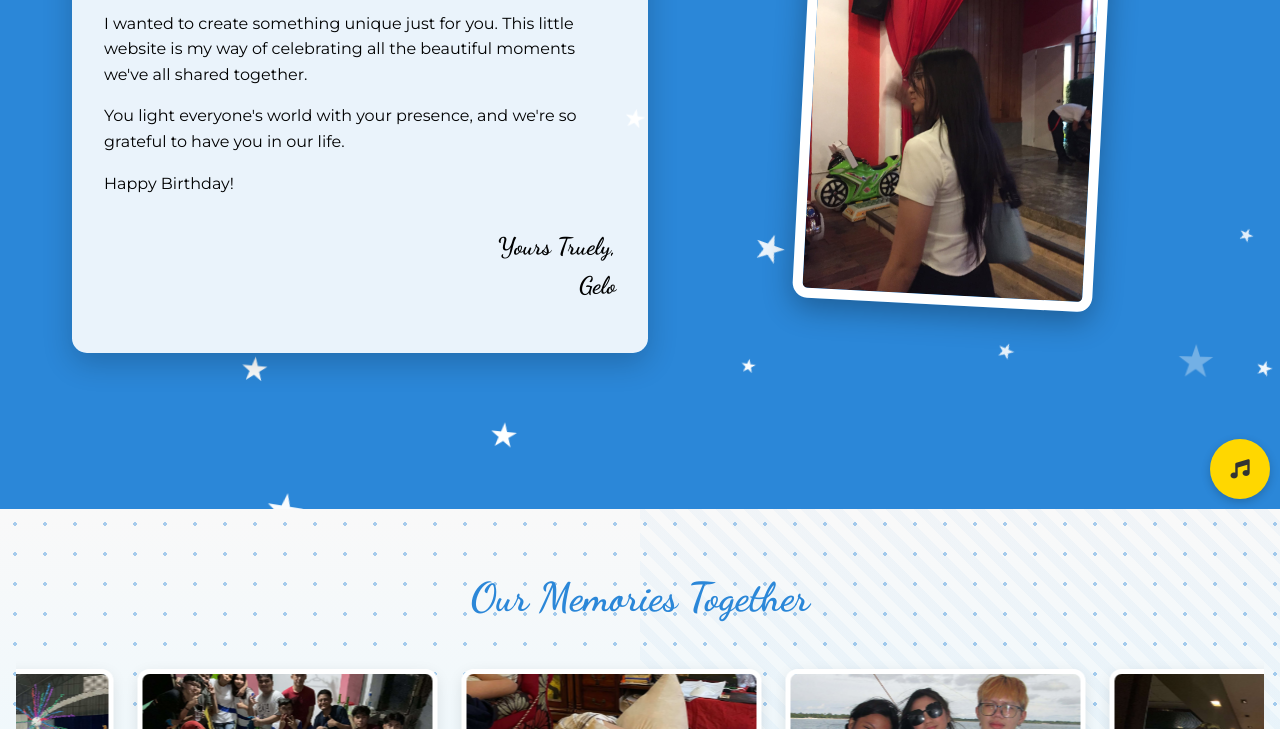
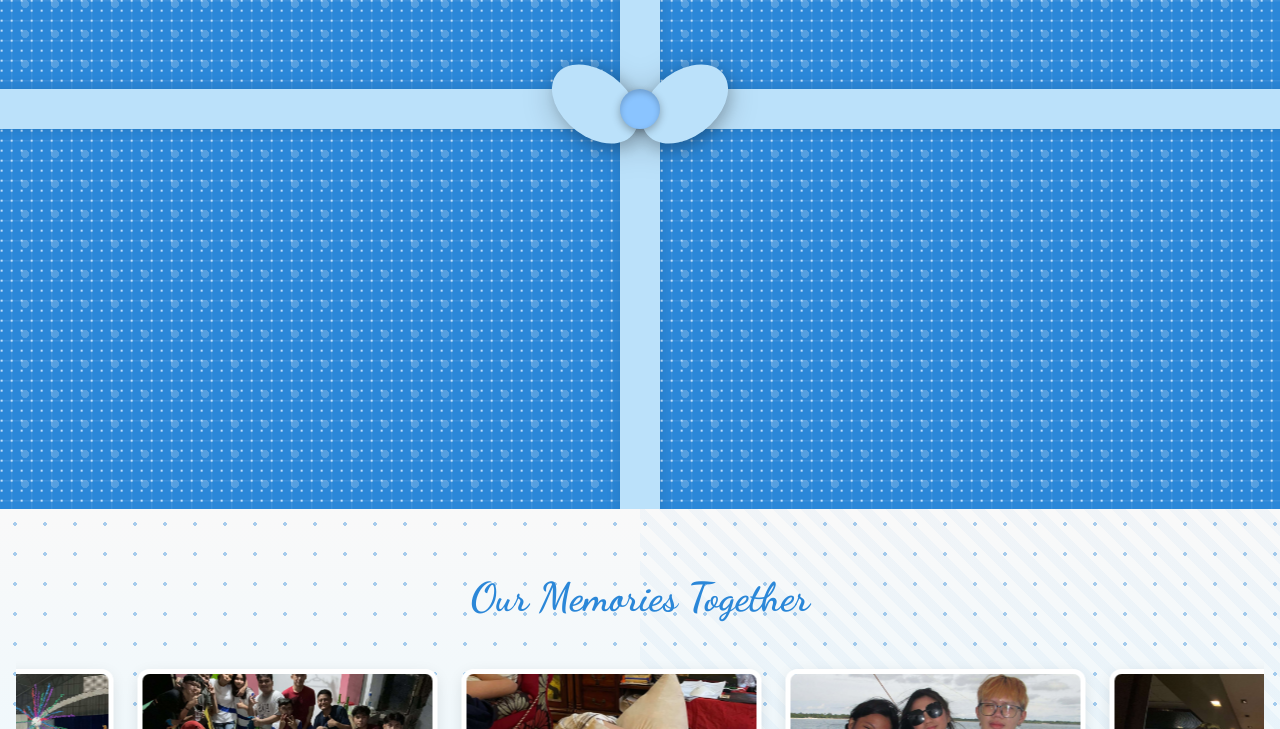
Before and after one commit to VOID-Faust/ina-birthday, a plain HTML site: page index.html in a window 1280 px wide. Shown: the part 291-1020 px from the top of the page. After the commit the page ends 800 px from the top, so only its background shows below. Drawn offline with Linux system fonts and the light colour scheme.

Commit message:
Update style.css

```diff
--- a/style.css
+++ b/style.css
@@ -690,3 +690,152 @@ section {
         height: 25px;
     }
 }
+
+/* ===== Gift Box Container ===== */
+/* FULL SCREEN GIFT BOX */
+#gift-box {
+    position: fixed;
+    top: 0;
+    left: 0;
+    width: 100%;
+    height: 100%;
+    z-index: 1000;
+    cursor: pointer;
+    overflow: hidden;
+}
+
+/* ELEGANT WRAPPING PAPER WITH WHITE/GRAY SCHEME - SMOOTHER ANIMATION */
+.wrapping-paper {
+    position: absolute;
+    width: calc(100% + 200px);
+    height: calc(100% + 200px);
+    top: -100px;
+    left: -100px;
+    background: #2b87d8;
+    background-image:
+        /* Simple white small dots */
+        radial-gradient(
+            circle at center,
+            rgba(255,255,255,0.7) 1px,
+            transparent 1px
+        ),
+        /* Light gray slightly larger dots */
+        radial-gradient(
+            circle at 50% 50%,
+            rgba(255,255,255,0.2) 0,
+            rgba(255,255,255,0.2) 4px,
+            transparent 4px
+        ),
+        /* Subtle white grid */
+        linear-gradient(
+            to right,
+            transparent 18px,
+            rgba(255,255,255,0.1) 18px,
+            rgba(255,255,255,0.1) 19px,
+            transparent 19px
+        ),
+        linear-gradient(
+            to bottom,
+            transparent 18px,
+            rgba(255,255,255,0.1) 18px,
+            rgba(255,255,255,0.1) 19px,
+            transparent 19px
+        );
+    background-size: 10px 10px, 30px 30px, 20px 20px, 20px 20px;
+    animation: subtle-shift 3s linear infinite;
+}
+
+@keyframes subtle-shift {
+    0% { background-position: 0 0, 0 0, 0 0, 0 0; }
+    100% { background-position: 10px 10px, 30px 30px, 20px 20px, 20px 20px; }
+}
+
+/* THINNER LIGHT BLUE RIBBONS */
+.ribbon-cross::before,
+.ribbon-cross::after {
+    content: '';
+    position: absolute;
+    background: #BBE1FA;
+    box-shadow: 0 0 15px rgba(0,0,0,0.1);
+    z-index: 1;
+}
+
+.ribbon-cross::before { /* Horizontal ribbon - now thinner */
+    width: 100%;
+    height: 40px; /* Reduced from 80px */
+    top: 50%;
+    transform: translateY(-50%);
+    background: linear-gradient(to right,
+        transparent 5%,
+        #BBE1FA 5%,
+        #BBE1FA 95%,
+        transparent 95%);
+}
+
+.ribbon-cross::after { /* Vertical ribbon - now thinner */
+    width: 40px; /* Reduced from 80px */
+    height: 100%;
+    left: 50%;
+    transform: translateX(-50%);
+    background: linear-gradient(to bottom,
+        transparent 5%,
+        #BBE1FA 5%,
+        #BBE1FA 95%,
+        transparent 95%);
+}
+
+/* IMPROVED BOW - STILL LARGE */
+.bow {
+    position: absolute;
+    top: 50%;
+    left: 50%;
+    width: 160px;
+    height: 100px;
+    transform: translate(-50%, -50%);
+    z-index: 2;
+    filter: drop-shadow(0 5px 15px rgba(0,0,0,0.2));
+}
+
+.bow::before,
+.bow::after {
+    content: '';
+    position: absolute;
+    width: 70px;
+    height: 90px;
+    background: #BBE1FA;
+    border-radius: 50%;
+    box-shadow: 3px 5px 15px rgba(0,0,0,0.2);
+}
+
+.bow::before {
+    left: 0;
+    transform: rotate(-30deg) skewY(20deg);
+}
+
+.bow::after {
+    right: 0;
+    transform: rotate(30deg) skewY(-20deg);
+}
+
+.bow span {
+    position: absolute;
+    top: 50%;
+    left: 50%;
+    width: 40px;
+    height: 40px;
+    background: #8ac4ff;
+    border-radius: 50%;
+    transform: translate(-50%, -50%);
+    box-shadow:
+        inset 0 3px 6px rgba(0,0,0,0.2),
+        0 3px 8px rgba(0,0,0,0.3);
+    z-index: 3;
+}
+
+/* SCROLL LOCK */
+body.gift-mode {
+    overflow: hidden;
+    position: fixed;
+    width: 100%;
+    height: 100%;
+}
```
